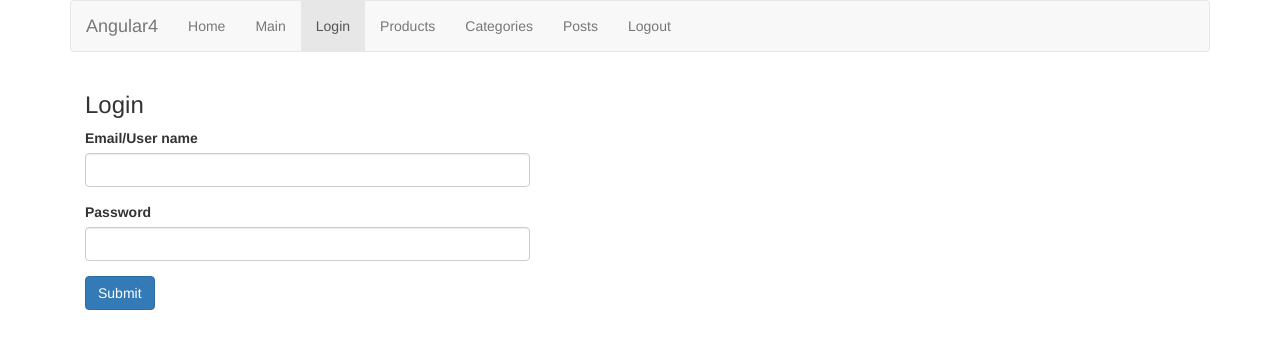
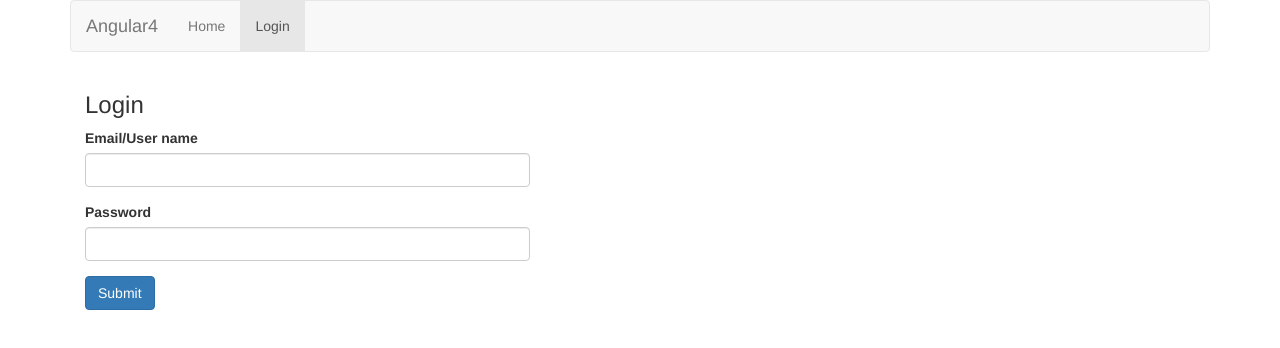
Before and after one commit to jonnyalexbh/api-laravel-angular4, an Angular app: page /login in a window 1280 px wide. Shown: the top 348 px of the page. Built offline with nearby package versions, Linux system fonts and the light colour scheme.

Commit message:
header component hide logout

```diff
--- a/src/app/app.component.html
+++ b/src/app/app.component.html
@@ -1,19 +1,4 @@
-<nav class="navbar navbar-default">
-  <div class="container-fluid">
-    <div class="navbar-header">
-      <a class="navbar-brand" href="#">Angular4</a>
-    </div>
-    <ul class="nav navbar-nav">
-      <li [routerLinkActive]="['active']"><a [routerLink]="['/home']">Home</a></li>
-      <li [routerLinkActive]="['active']"><a [routerLink]="['/main']">Main</a></li>
-      <li [routerLinkActive]="['active']"><a [routerLink]="['/login']">Login</a></li>
-      <li><a>Products</a></li>
-      <li><a>Categories</a></li>
-      <li [routerLinkActive]="['active']"><a [routerLink]="['/posts']">Posts</a></li>
-      <li><a (click)="logout()">Logout</a></li>
-    </ul>
-  </div>
-</nav>
+<app-header></app-header>
 
 <div class="row">
   <div class="col-md-12">
--- a/src/app/app.component.ts
+++ b/src/app/app.component.ts
@@ -1,5 +1,4 @@
 import { Component } from '@angular/core';
-import { Router } from '@angular/router';
 
 @Component({
   selector: 'app-root',
@@ -7,21 +6,5 @@ import { Router } from '@angular/router';
   styleUrls: ['./app.component.css']
 })
 export class AppComponent {
-  title = 'app';
-
-  /**
-  * constructor
-  */
-  constructor(
-    private _router: Router
-  ) {  }
-
-  /**
-  * logout
-  */
-  logout(){
-    localStorage.removeItem('id_token');
-    this._router.navigate(['/login']);
-  }
 
 }
--- a/src/app/app.module.ts
+++ b/src/app/app.module.ts
@@ -17,6 +17,7 @@ import { HomeComponent } from './components/home.component';
 import { MainComponent } from './components/main.component';
 import { LoginComponent } from './components/login.component';
 import { PostComponent } from './components/post.component';
+import { HeaderComponent } from './components/header.component';
 
 @NgModule({
   declarations: [
@@ -24,7 +25,8 @@ import { PostComponent } from './components/post.component';
     HomeComponent,
     MainComponent,
     LoginComponent,
-    PostComponent
+    PostComponent,
+    HeaderComponent
   ],
   imports: [
     BrowserModule,
--- /dev/null
+++ b/src/app/components/header.component.ts
@@ -0,0 +1,35 @@
+import { Component } from '@angular/core';
+import { Router } from '@angular/router';
+import { LoginService } from '../services/login.service';
+
+@Component({
+  selector: 'app-header',
+  templateUrl: '../views/header.component.html',
+  providers: [LoginService]
+})
+export class HeaderComponent {
+
+  constructor(
+    private _router: Router,
+    private _loginService:LoginService
+  ) { }
+
+  ngOnInit() {
+  }
+
+  /**
+  * logout
+  */
+  logout(){
+    localStorage.removeItem('id_token');
+    this._router.navigate(['/login']);
+  }
+
+  /**
+  * isLogin
+  */
+  isLogin(): boolean {
+    return this._loginService.isLogin();
+  }
+
+}
--- a/src/app/services/login.service.ts
+++ b/src/app/services/login.service.ts
@@ -39,11 +39,25 @@ export class LoginService {
 
     var headers = new Headers({
       "Accept": "application/json",
-      "Authorization": "Bearer " + localStorage.getItem('id_token'),
+      "Authorization": "Bearer " + this.getToken(),
     });
 
     return this._http.get(environment.urlApi+'/user', { headers: headers }).map(res => res.json());
 
   }
 
+  /**
+  * getToken
+  */
+  getToken() {
+    return localStorage.getItem('id_token');
+  }
+
+  /**
+  * isLogin
+  */
+  isLogin(): boolean {
+    return this.getToken() != null;
+  }
+
 }
--- /dev/null
+++ b/src/app/views/header.component.html
@@ -0,0 +1,18 @@
+<nav class="navbar navbar-default">
+  <div class="container-fluid">
+    <div class="navbar-header">
+      <a class="navbar-brand" href="#">Angular4</a>
+    </div>
+    <ul *ngIf="isLogin() == true" class="nav navbar-nav">
+      <li [routerLinkActive]="['active']"><a [routerLink]="['/main']">Main</a></li>
+      <li><a>Products</a></li>
+      <li><a>Categories</a></li>
+      <li [routerLinkActive]="['active']"><a [routerLink]="['/posts']">Posts</a></li>
+      <li><a (click)="logout()">Logout</a></li>
+    </ul>
+    <ul *ngIf="isLogin() == false" class="nav navbar-nav">
+      <li [routerLinkActive]="['active']"><a [routerLink]="['/home']">Home</a></li>
+      <li [routerLinkActive]="['active']"><a [routerLink]="['/login']">Login</a></li>
+    </ul>
+  </div>
+</nav>
```
